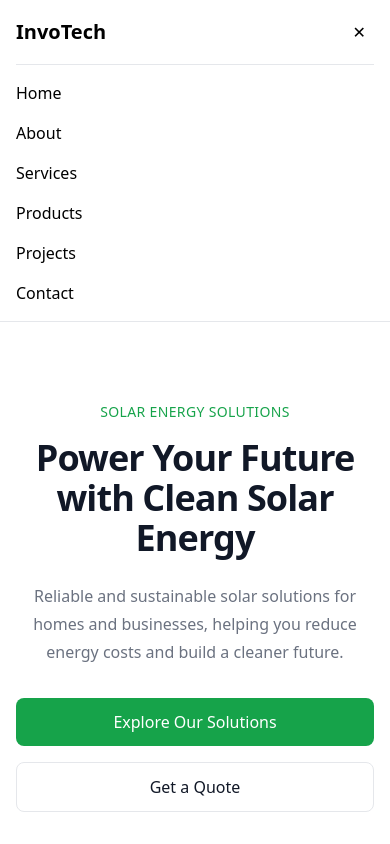
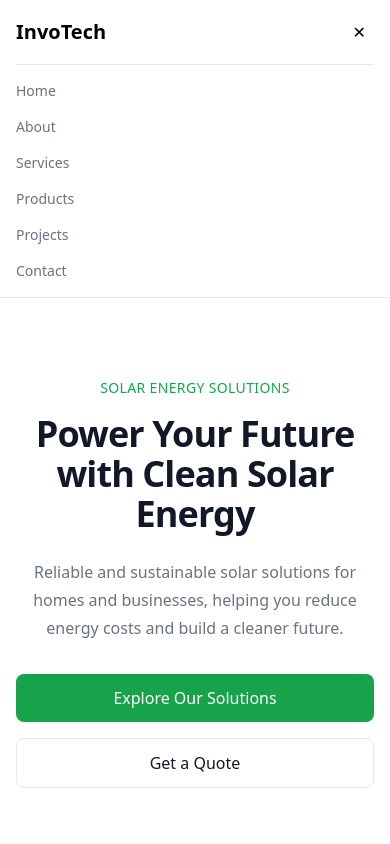
Before and after one commit to musthak2001/invotech-holdings-website, a Next.js app: page / in a window 390 px wide. Both pictures are taken after a click on the button "Open menu". Shown: the top 844 px of the page. Built offline with nearby package versions, Linux system fonts and the light colour scheme.

Commit message:
Refactor navbar navigation data

```diff
--- a/components/layout/Navbar.tsx
+++ b/components/layout/Navbar.tsx
@@ -4,6 +4,20 @@ import { useState } from "react";
 import Link from "next/link";
 import Container from "./Container";
 import NavLink from "./NavLink";
+
+type NavigationItem = {
+  name: string;
+  href: string;
+};
+
+const navigation: NavigationItem[] = [
+  { name: "Home", href: "/" },
+  { name: "About", href: "/about" },
+  { name: "Services", href: "/services" },
+  { name: "Products", href: "/products" },
+  { name: "Projects", href: "/projects" },
+  { name: "Contact", href: "/contact" },
+];
 
 export default function Navbar() {
   const [isMenuOpen, setIsMenuOpen] = useState(false);
@@ -19,19 +33,19 @@ export default function Navbar() {
 
           {/* Desktop Navigation */}
           <div className="hidden items-center gap-6 md:flex">
-            <NavLink href="/">Home</NavLink>
-            <NavLink href="/about">About</NavLink>
-            <NavLink href="/services">Services</NavLink>
-            <NavLink href="/products">Products</NavLink>
-            <NavLink href="/projects">Projects</NavLink>
-            <NavLink href="/contact">Contact</NavLink>
-        </div>
+            {navigation.map((item) => (
+              <NavLink key={item.href} href={item.href}>
+                {item.name}
+              </NavLink>
+            ))}
+          </div>
 
-          {/* Mobile menu button */}
+          {/* Mobile Menu Button */}
           <button
             type="button"
             className="rounded-md p-2 md:hidden"
             aria-label={isMenuOpen ? "Close menu" : "Open menu"}
+            aria-expanded={isMenuOpen}
             onClick={() => setIsMenuOpen(!isMenuOpen)}
           >
             {isMenuOpen ? "✕" : "☰"}
@@ -42,24 +56,16 @@ export default function Navbar() {
         {isMenuOpen && (
           <div className="border-t border-border py-4 md:hidden">
             <div className="flex flex-col gap-4">
-              <Link href="/" onClick={() => setIsMenuOpen(false)}>
-                Home
-              </Link>
-              <Link href="/about" onClick={() => setIsMenuOpen(false)}>
-                About
-              </Link>
-              <Link href="/services" onClick={() => setIsMenuOpen(false)}>
-                Services
-              </Link>
-              <Link href="/products" onClick={() => setIsMenuOpen(false)}>
-                Products
-              </Link>
-              <Link href="/projects" onClick={() => setIsMenuOpen(false)}>
-               Projects
-              </Link>
-              <Link href="/contact" onClick={() => setIsMenuOpen(false)}>
-                Contact
-              </Link>
+              {navigation.map((item) => (
+                <Link
+                  key={item.href}
+                  href={item.href}
+                  onClick={() => setIsMenuOpen(false)}
+                  className="text-sm font-medium text-muted transition-colors hover:text-primary"
+                >
+                  {item.name}
+                </Link>
+              ))}
             </div>
           </div>
         )}
```
